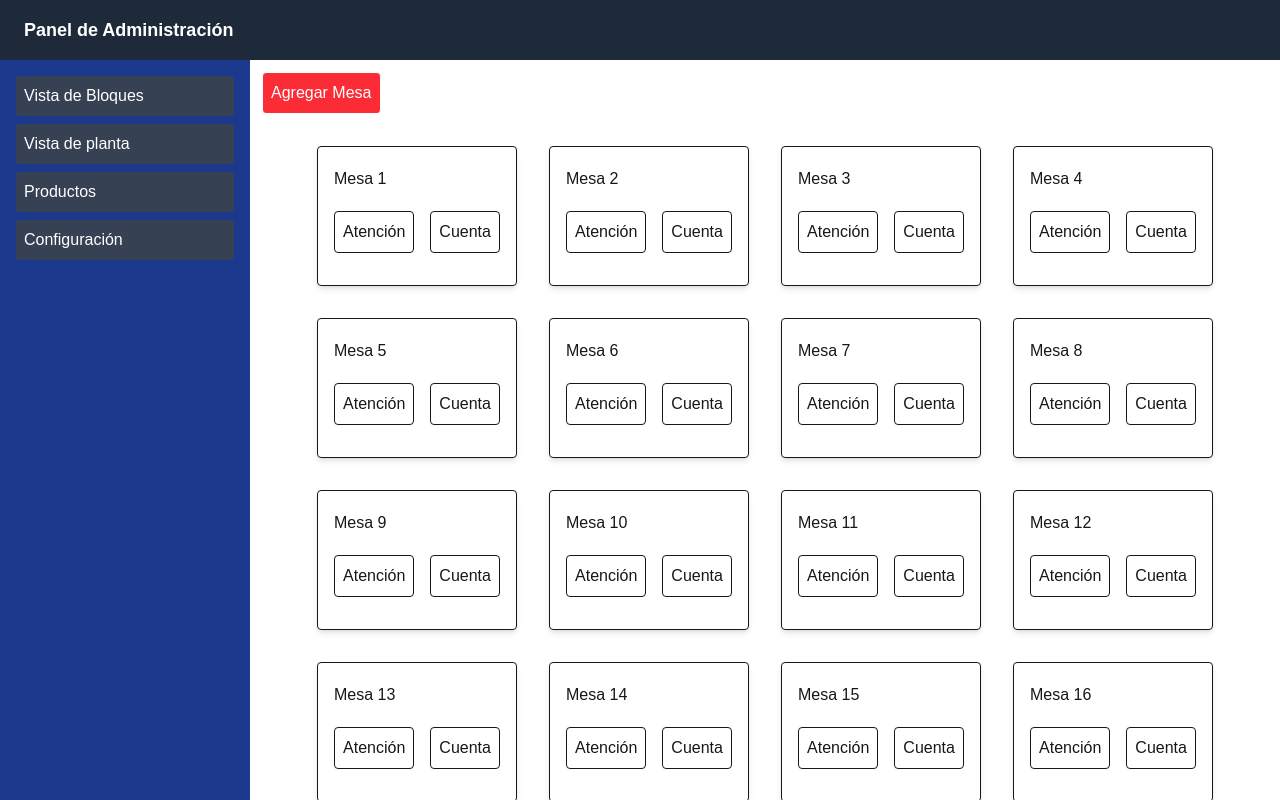
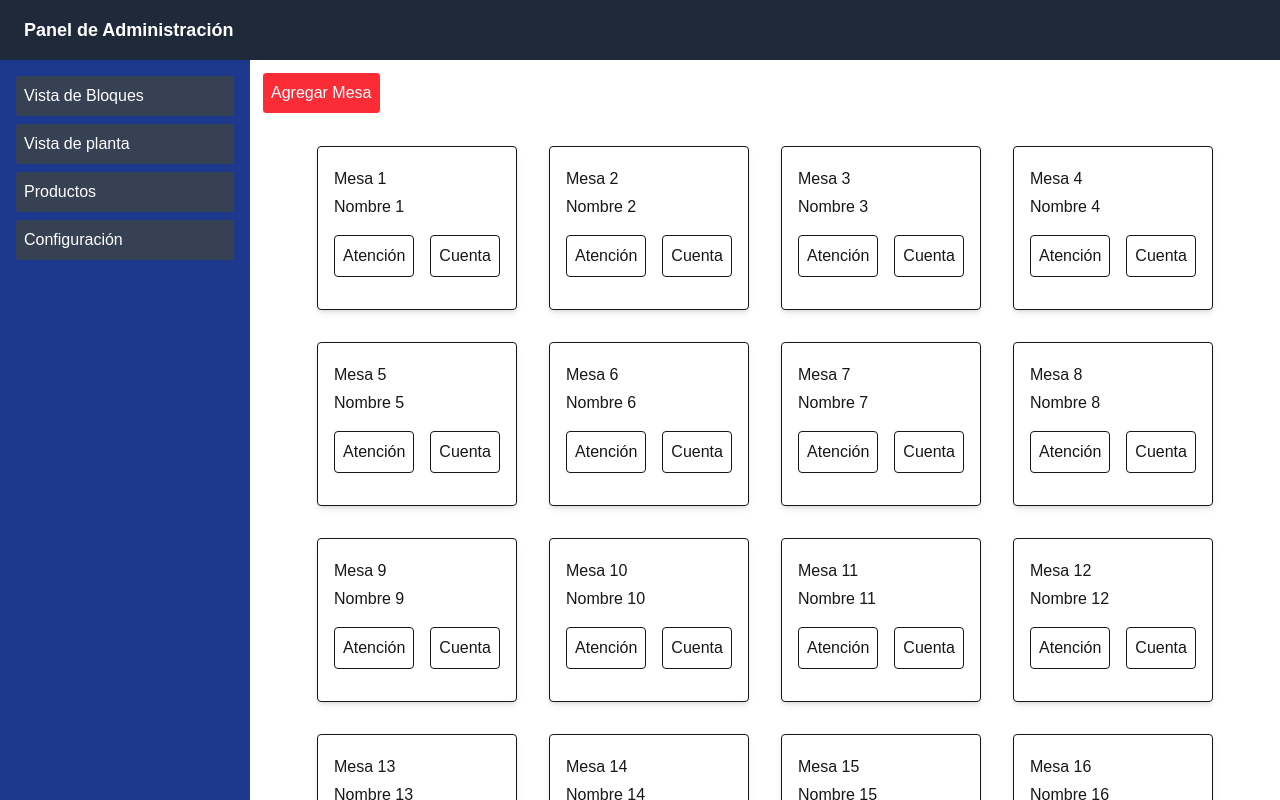
Before and after one commit to CristianTapia/dashboard, a Next.js app: page /dashboard/mesas-vista-bloques in a window 1280 px wide. Shown: the top 800 px of the page. Built offline with nearby package versions, Linux system fonts and the light colour scheme.

Commit message:
Block view: dropdown partially working and table name added to the cards

```diff
--- a/app/lib/data.ts
+++ b/app/lib/data.ts
@@ -13,5 +13,5 @@ export const productArray = [
 
 export const tablesArray = Array.from({ length: 50 }, (_, i) => ({
   id: i + 1,
-  name: `Mesa ${i + 1}`,
+  name: `Nombre ${i + 1}`,
 }));
--- a/app/ui/Tables.tsx
+++ b/app/ui/Tables.tsx
@@ -14,7 +14,7 @@ export default function Tables() {
   }
 
   function toggleDropdown(id: number) {
-    setOpenDropdownId((prev) => (prev === id ? null : id)); // Si ya está abierto, lo cierra
+    setOpenDropdownId((prev) => (prev === id ? null : id));
   }
 
   function closeDropdown() {
@@ -26,7 +26,7 @@ export default function Tables() {
       <div className="text-white flex items-center gap-4 pb-8">
         <button
           onClick={(e) => {
-            e.stopPropagation(); // Evita que cierre el dropdown
+            e.stopPropagation(); // Evita que cierre el modal al hacer click en el
             toggleModal();
           }}
           className="bg-red-500 border-1 p-2 rounded"
@@ -60,6 +60,7 @@ export default function Tables() {
               </button>
               <Dropdown isOpen={openDropdownId === option.id} />
             </div>
+            <div className="w-32">{option.name}</div>
             <div className="flex justify-center gap-4 p-4">
               <div className="p-2 box-border border rounded">Atención</div>
               <div className="p-2 box-border border rounded">Cuenta</div>
```
Also changed, not shown: app/ui/Dropdown.tsx (line endings or trailing spaces).
